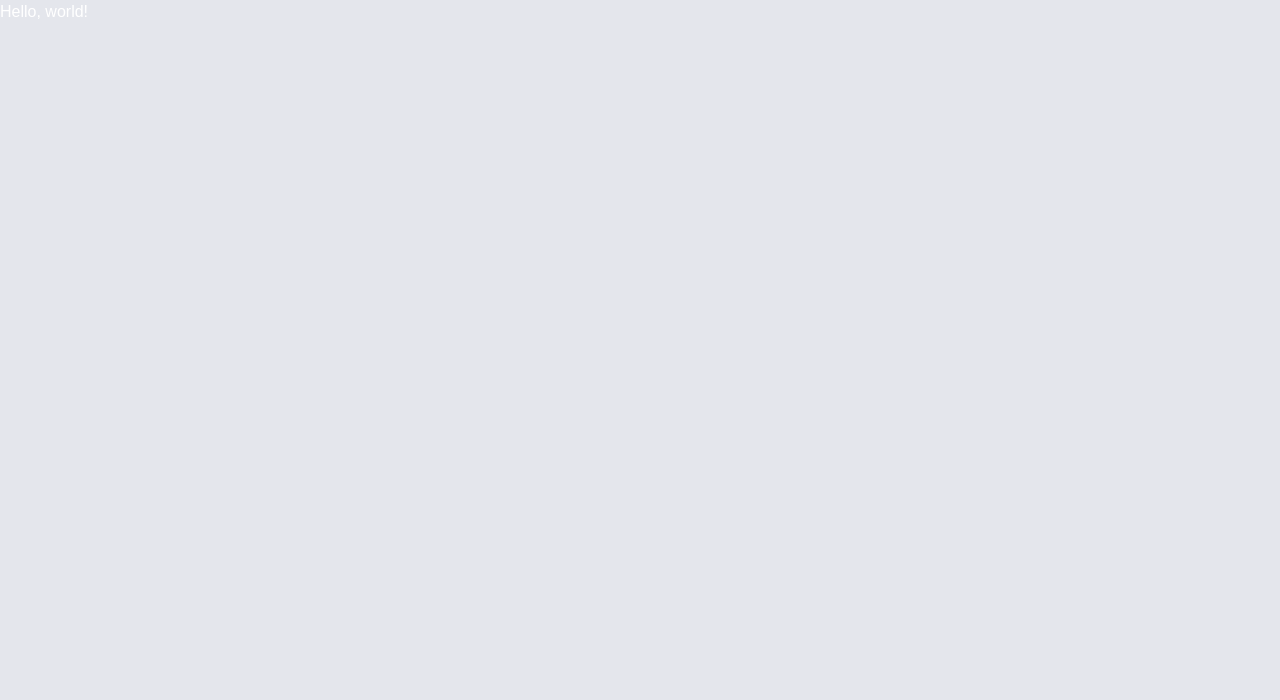
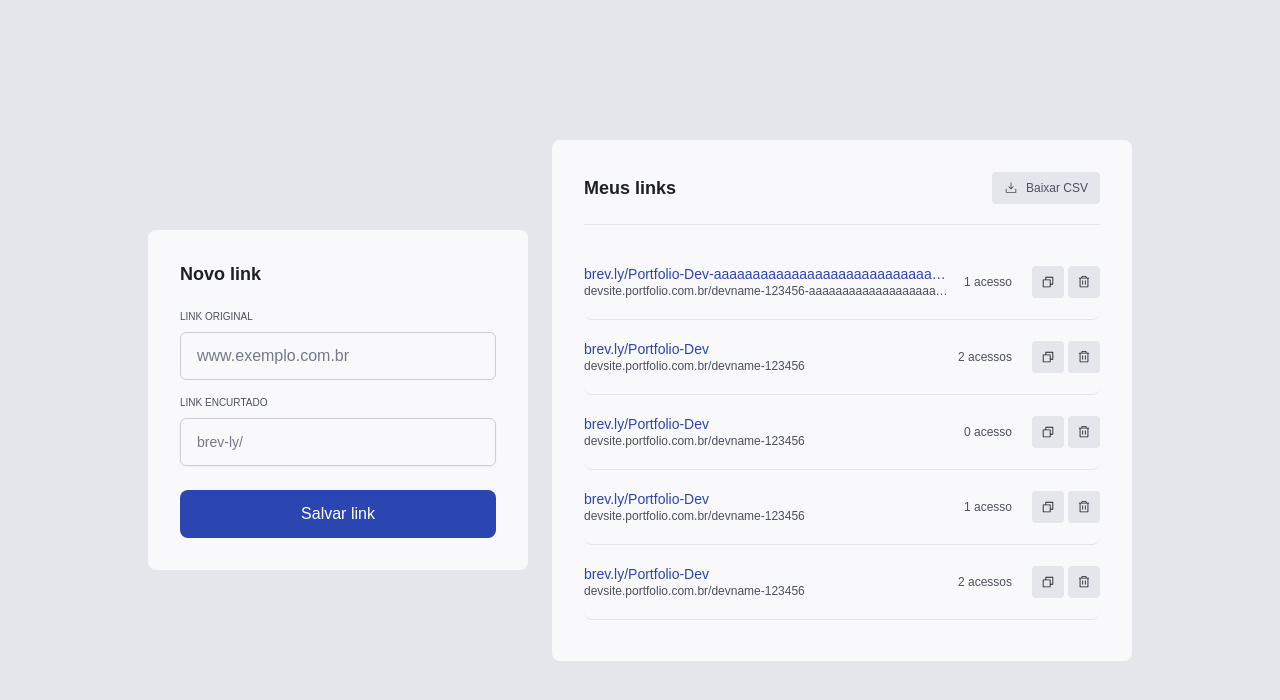
Before and after one commit to estevanlg/brev-ly, a React (Vite) app in the folder web/: page / in a window 1280 px wide. Shown: the top 700 px of the page. Built offline with nearby package versions, Linux system fonts and the light colour scheme.

Commit message:
base components

```diff
--- a/web/package.json
+++ b/web/package.json
@@ -10,6 +10,7 @@
     "preview": "vite preview"
   },
   "dependencies": {
+    "@phosphor-icons/react": "^2.1.10",
     "@tailwindcss/vite": "^4.3.3",
     "react": "^19.2.8",
     "react-dom": "^19.2.8",
--- a/web/src/app.tsx
+++ b/web/src/app.tsx
@@ -1,7 +1,11 @@
+import { LinkForm } from "./components/link-form";
+import { ListLinks } from "./components/list-links";
+
 export function App() {
   return (
-    <h1>
-      Hello, world!
-    </h1>
+    <main className="flex flex-row gap-6 justify-center items-center h-dvh">
+      <LinkForm />
+      <ListLinks />
+    </main>
   )
 }
--- /dev/null
+++ b/web/src/components/link-card.tsx
@@ -0,0 +1,53 @@
+import { CopyIcon, TrashIcon } from "@phosphor-icons/react";
+
+interface LinkCardProps {
+  title: string;
+  originalUrl: string;
+  clicks: number;
+  onCopy: () => void;
+  onDelete: () => void;
+}
+
+export function LinkCard({
+  title,
+  originalUrl,
+  clicks,
+  onCopy,
+  onDelete,
+}: LinkCardProps) {
+  return (
+    <div className="flex items-center justify-between rounded-lg py-5 transition-colors">
+        <div className="flex min-w-0 flex-col">
+            <span className="text-medium font-medium text-blue-base truncate">
+                {title}
+            </span>
+
+            <span className="text-small text-gray-500 truncate">
+                {originalUrl}
+            </span>
+        </div>
+
+        <div className="flex items-center gap-5 ml-4">
+            <span className="whitespace-nowrap text-small text-gray-500">
+                {clicks} {clicks > 1 ? 'acessos' : 'acesso'}
+            </span>
+
+            <div className="flex items-center gap-1">
+                <button
+                    onClick={onCopy}
+                    className="flex h-8 w-8 items-center justify-center rounded border border-transparent bg-gray-200 text-gray-600 hover:border-blue-base"
+                >
+                    <CopyIcon size={14} />
+                </button>
+
+                <button
+                    onClick={onDelete}
+                    className="flex h-8 w-8 items-center justify-center rounded border border-transparent bg-gray-200 text-gray-600 hover:border-blue-base"
+                >
+                    <TrashIcon size={14} />
+                </button>
+            </div>
+        </div>
+    </div>
+  );
+}
--- /dev/null
+++ b/web/src/components/link-form.tsx
@@ -0,0 +1,50 @@
+export function LinkForm() {
+  return (
+    <div className="bg-gray-100 rounded-lg p-8 w-[380px] flex flex-col gap-6">
+        <h2 className="text-large text-gray-600">Novo link</h2>
+        <div className="flex flex-col gap-4">
+            <div className="flex flex-col gap-2 group has-focus:text-blue-base">
+                <label
+                    htmlFor="link-original"
+                    className="text-x-small uppercase text-gray-500 transition-colors group-has-focus:text-blue-base"
+                >
+                    Link original
+                </label>
+
+                <input
+                    type="text"
+                    id="link-original"
+                    name="link-original"
+                    placeholder="www.exemplo.com.br"
+                    className="w-full h-12 rounded-md border border-gray-300 px-4 py-2 text-base text-gray-600 placeholder:text-gray-400 focus:border-blue-base focus:ring-1 focus:ring-blue-base focus:outline-hidden"
+                />
+            </div>
+
+            <div className="flex flex-col gap-2 group has-focus:text-blue-base">
+                <label
+                    htmlFor="link-shortened"
+                    className="text-x-small uppercase text-gray-500 transition-colors group-has-focus:text-blue-base"
+                >
+                    Link encurtado
+                </label>
+
+                <div className="flex items-center h-12 rounded-md border border-gray-300 px-4 shadow-xs focus-within:border-blue-base focus-within:ring-1 focus-within:ring-blue-base">
+
+                    <span className="text-medium text-gray-400 select-none pr-0.5 font-medium whitespace-nowrap shrink-0">
+                        brev-ly/
+                    </span>
+
+                    <input
+                        type="text"
+                        id="slug"
+                        className="w-full h-full bg-transparent py-2 text-base text-gray-600 placeholder:text-gray-300 focus:outline-none"
+                    />
+                </div>
+            </div>
+        </div>
+        <button className="bg-blue-base text-white rounded-lg px-3 py-2 w-full h-12 hover:bg-blue-dark disabled:opacity-50">
+            Salvar link
+        </button>
+      </div>
+  );
+}
--- /dev/null
+++ b/web/src/components/list-links.tsx
@@ -0,0 +1,68 @@
+import { DownloadSimpleIcon, LinkIcon } from "@phosphor-icons/react";
+import { LinkCard } from "./link-card";
+
+interface LinkData {
+  id: string;
+  originalUrl: string;
+  shortenedUrl: string;
+  visitorCounter: number;
+  createdAt: Date;
+}
+
+const links: LinkData[] = [
+  { id: "1", shortenedUrl: "brev.ly/Portfolio-Dev-aaaaaaaaaaaaaaaaaaaaaaaaaaaaaaaaaaaaaaaaaaaaaaaaaaaaa", originalUrl: "devsite.portfolio.com.br/devname-123456-aaaaaaaaaaaaaaaaaaaaaaaaaaaaaaaaaaaaaaaaaaaaaaaaaaaaa", visitorCounter: 1, createdAt: new Date() },
+  { id: "2", shortenedUrl: "brev.ly/Portfolio-Dev", originalUrl: "devsite.portfolio.com.br/devname-123456", visitorCounter: 2, createdAt: new Date() },
+  { id: "3", shortenedUrl: "brev.ly/Portfolio-Dev", originalUrl: "devsite.portfolio.com.br/devname-123456", visitorCounter: 0, createdAt: new Date() },
+  { id: "4", shortenedUrl: "brev.ly/Portfolio-Dev", originalUrl: "devsite.portfolio.com.br/devname-123456", visitorCounter: 1, createdAt: new Date() },
+  { id: "5", shortenedUrl: "brev.ly/Portfolio-Dev", originalUrl: "devsite.portfolio.com.br/devname-123456", visitorCounter: 2, createdAt: new Date() },
+  { id: "6", shortenedUrl: "brev.ly/Portfolio-Dev", originalUrl: "devsite.portfolio.com.br/devname-123456", visitorCounter: 0, createdAt: new Date() },
+  { id: "7", shortenedUrl: "brev.ly/Portfolio-Dev", originalUrl: "devsite.portfolio.com.br/devname-123456", visitorCounter: 1, createdAt: new Date() },
+  { id: "8", shortenedUrl: "brev.ly/Portfolio-Dev", originalUrl: "devsite.portfolio.com.br/devname-123456", visitorCounter: 2, createdAt: new Date() },
+  { id: "9", shortenedUrl: "brev.ly/Portfolio-Dev", originalUrl: "devsite.portfolio.com.br/devname-123456", visitorCounter: 0, createdAt: new Date() },
+  { id: "10", shortenedUrl: "brev.ly/Portfolio-Dev", originalUrl: "devsite.portfolio.com.br/devname-123456", visitorCounter: 1, createdAt: new Date() },
+  { id: "11", shortenedUrl: "brev.ly/Portfolio-Dev", originalUrl: "devsite.portfolio.com.br/devname-123456", visitorCounter: 2, createdAt: new Date() },
+  { id: "12", shortenedUrl: "brev.ly/Portfolio-Dev", originalUrl: "devsite.portfolio.com.br/devname-123456", visitorCounter: 0, createdAt: new Date() },
+];
+
+export function ListLinks() {
+  const isEmpty = links.length === 0;
+
+  return (
+    <div className="bg-gray-100 rounded-lg p-8 w-[580px] flex flex-col gap-5">
+      <div className="flex items-center justify-between border-b border-gray-200 pb-5">
+        <h2 className="text-large text-gray-600">Meus links</h2>
+        <button
+          className="bg-gray-200 text-small text-gray-500 rounded-sm px-3 py-2 h-8 flex flex-row items-center transition-all outline-2 outline-transparent hover:outline-blue-base disabled:opacity-50  disabled:hover:outline-transparent"
+        >
+          <DownloadSimpleIcon size={14} className="mr-2" />
+            Baixar CSV
+        </button>
+      </div>
+
+      {isEmpty ? (
+        <div
+          className="flex flex-col items-center justify-center gap-3 pt-4 pb-6"
+        >
+          <LinkIcon size={32} className="text-gray-400" />
+          <span className="text-x-small text-gray-500 uppercase">Ainda não existem links cadastrados</span>
+        </div>
+      ) : (
+        <div
+          style={{ overflowY: "auto" }}
+          className="max-h-96 divide-y divide-gray-200 scrollbar-auto scrollbar-thumb-blue-base scrollbar-track-gray-100"
+        >
+          {links.map((link) => (
+            <LinkCard
+              key={link.id}
+              title={link.shortenedUrl}
+              originalUrl={link.originalUrl}
+              clicks={link.visitorCounter}
+              onCopy={() => {}}
+              onDelete={() => {}}
+            />
+          ))}
+        </div>
+      )}
+    </div>
+  );
+}
--- a/web/src/index.css
+++ b/web/src/index.css
@@ -19,4 +19,23 @@
   --color-gray-600: #1f2025;
 
   --color-danger: #b12c4d;
+
+  --text-x-large: 24px;
+  --text-x-large--line-height: 32px;
+  --text-x-large--font-weight: 700;
+
+  --text-large: 18px;
+  --text-large--line-height: 24px;
+  --text-large--font-weight: 700;
+
+  --text-medium: 14px;
+  --text-medium--line-height: 18px;
+  --text-medium--font-weight: 600;
+
+  --text-small: 12px;
+  --text-small--line-height: 16px;
+
+  --text-x-small: 10px;
+  --text-x-small--line-height: 14px;
+  --text-x-small--font-weight: 400;
 }
```
Also changed, not shown: 1 other file (tests, documents, lock files or other folders).
